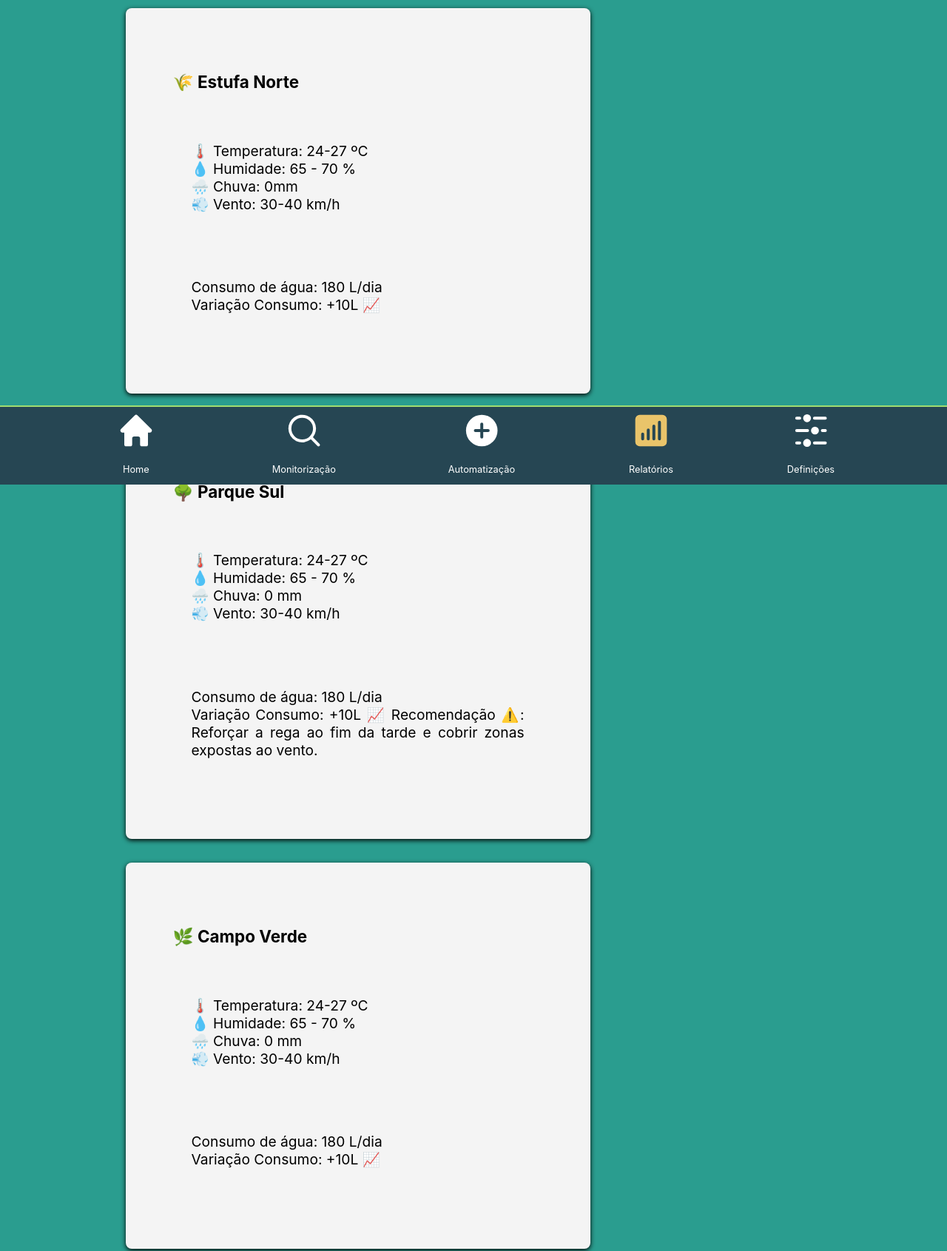
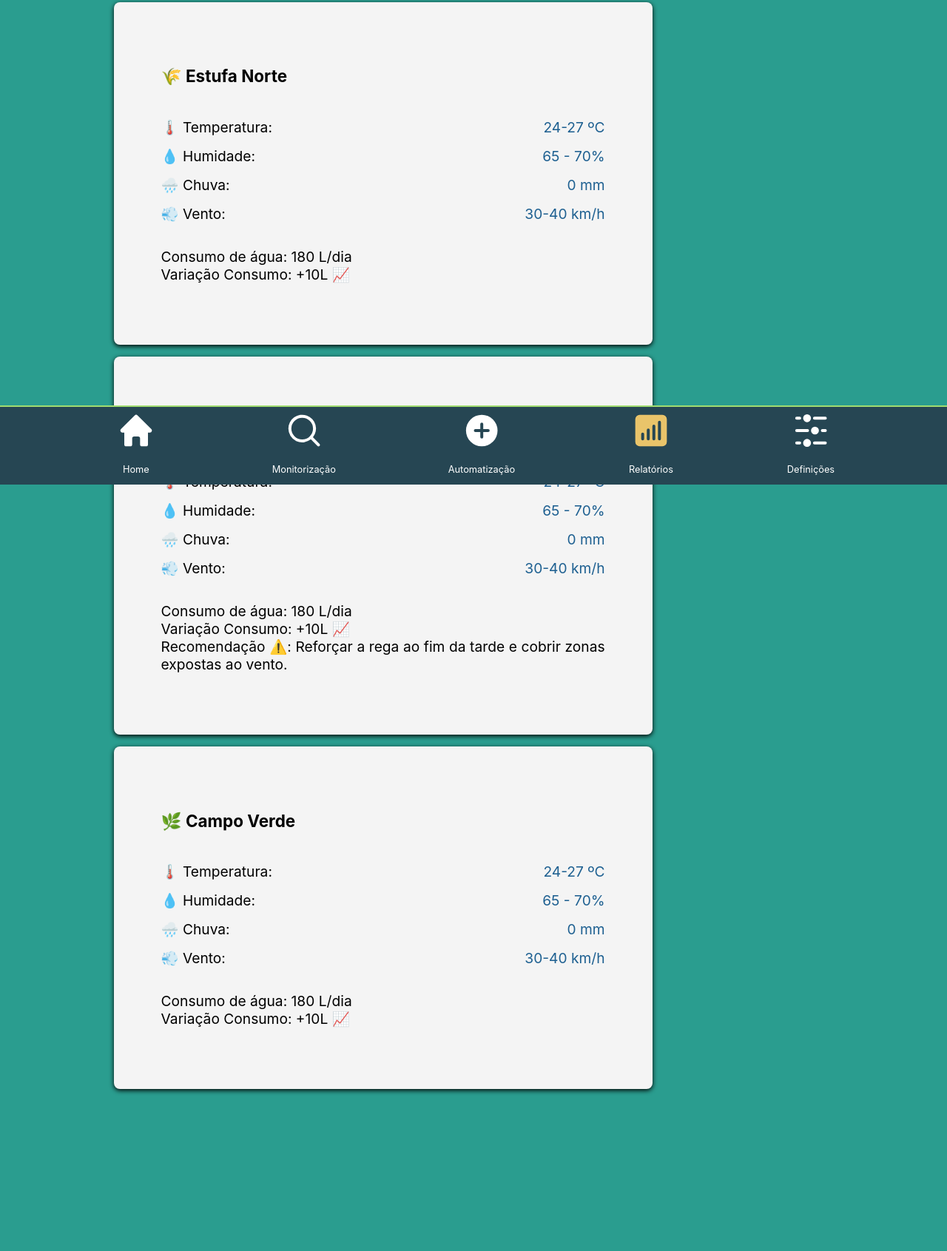
Before and after one commit to rodrigomilisse/Projeto_IPM, a plain HTML site: page relatorios.html in a window 1280 px wide. Shown: the part 147-1838 px from the top of the page at 74% size. After the commit the page ends 1688 px from the top, so only its background shows below. Drawn offline with Linux system fonts and the light colour scheme.

Commit message:
fixed alignment + relatorios

```diff
--- a/css/colors.css
+++ b/css/colors.css
@@ -100,7 +100,6 @@ button {
 	box-shadow: var(--container-shadow);
 	display: inline-block;
 	padding: 5vw;
-	margin: 2vh;
 }
 
 .container * {
--- a/css/position.css
+++ b/css/position.css
@@ -27,8 +27,8 @@ button {
 
 .container {
 	width: 85%;
-	max-width: 500px;
-	padding: 5vw;
+	max-width: 600px;
+	margin: 1vh 0vw;
 }
 
 .regas-agendadas {
@@ -42,12 +42,10 @@ button {
 	flex-direction: column;
 	width: 100%;
 	left: 100px;
-	padding-left: 0;
-
 }
 
-.report-container a p {
-	padding: 5%;
+.report-container * {
+	padding: 0;
 }
 
 h1 {
@@ -106,6 +104,7 @@ footer svg {
 	display: flex;
 	flex-direction: column;
 	margin-top: 20px;
+	width: 100%;
 }
 
 .dado {
@@ -114,6 +113,8 @@ footer svg {
 	align-items: center;
 	margin-bottom: 15px;
 }
+
+
 
 .ligar-container,
 .desligar-container,
--- a/relatorios.html
+++ b/relatorios.html
@@ -20,55 +20,89 @@
 			<li class="report-container container">
 				<a href="relatorio_detalhado.html?zone=zone1">
 					<h3>🌾 Estufa Norte</h3>
-					<p>
-						🌡️ Temperatura: 24-27 ºC <br>
-						💧 Humidade: 65 - 70 % <br>
-						🌧️ Chuva: 0mm <br>
-						💨 Vento: 30-40 km/h
-					</p>
+					<div class="dados">
+						<div class="dado">
+							<span class="label">🌡️ Temperatura:</span>
+							<span class="valor">24-27 ºC</span>
+						</div>
+						<div class="dado">
+							<span class="label">💧 Humidade:</span>
+							<span class="valor">65 - 70%</span>
+						</div>
+						<div class="dado">
+							<span class="label">🌧️ Chuva:</span>
+							<span class="valor">0 mm</span>
+						</div>
+						<div class="dado">
+							<span class="label">💨 Vento:</span>
+							<span class="valor">30-40 km/h</span>
+						</div>
+					</div>
 					<p>
 						Consumo de água: 180 L/dia <br>
 						Variação Consumo: +10L 📈
 					</p>
 				</a>
 			</li>
-			<li class=" report-container container">
+
+			<li class="report-container container">
 				<a href="relatorio_detalhado.html?zone=zone2">
-					<h3>
-						🌳 Parque Sul
-					</h3>
-					<p>
-						🌡️ Temperatura: 24-27 ºC <br>
-						💧 Humidade: 65 - 70 % <br>
-						🌧️ Chuva: 0 mm <br>
-						💨 Vento: 30-40 km/h
-					</p>
+					<h3>🌳 Parque Sul</h3>
+					<div class="dados">
+						<div class="dado">
+							<span class="label">🌡️ Temperatura:</span>
+							<span class="valor">24-27 ºC</span>
+						</div>
+						<div class="dado">
+							<span class="label">💧 Humidade:</span>
+							<span class="valor">65 - 70%</span>
+						</div>
+						<div class="dado">
+							<span class="label">🌧️ Chuva:</span>
+							<span class="valor">0 mm</span>
+						</div>
+						<div class="dado">
+							<span class="label">💨 Vento:</span>
+							<span class="valor">30-40 km/h</span>
+						</div>
+					</div>
 					<p>
 						Consumo de água: 180 L/dia <br>
-						Variação Consumo: +10L 📈
+						Variação Consumo: +10L 📈<br>
 						Recomendação ⚠️: Reforçar a rega ao fim da tarde e cobrir zonas expostas ao vento.
 					</p>
 				</a>
 			</li>
-			<li class=" report-container container">
+
+			<li class="report-container container">
 				<a href="relatorio_detalhado.html?zone=zone3">
-					<a href="relatorio_detalhado.html">
-						<h3>
-							🌿 Campo Verde
-						</h3>
-						<p>
-							🌡️ Temperatura: 24-27 ºC <br>
-							💧 Humidade: 65 - 70 % <br>
-							🌧️ Chuva: 0 mm <br>
-							💨 Vento: 30-40 km/h
-						</p>
-						<p>
-							Consumo de água: 180 L/dia <br>
-							Variação Consumo: +10L 📈
-						</p>
-					</a>
+					<h3>🌿 Campo Verde</h3>
+					<div class="dados">
+						<div class="dado">
+							<span class="label">🌡️ Temperatura:</span>
+							<span class="valor">24-27 ºC</span>
+						</div>
+						<div class="dado">
+							<span class="label">💧 Humidade:</span>
+							<span class="valor">65 - 70%</span>
+						</div>
+						<div class="dado">
+							<span class="label">🌧️ Chuva:</span>
+							<span class="valor">0 mm</span>
+						</div>
+						<div class="dado">
+							<span class="label">💨 Vento:</span>
+							<span class="valor">30-40 km/h</span>
+						</div>
+					</div>
+					<p>
+						Consumo de água: 180 L/dia <br>
+						Variação Consumo: +10L 📈
+					</p>
+				</a>
 			</li>
 		</ul>
+
 	</main>
 </body>
 
```
Lines whose indentation alone changed are shown as unchanged.
